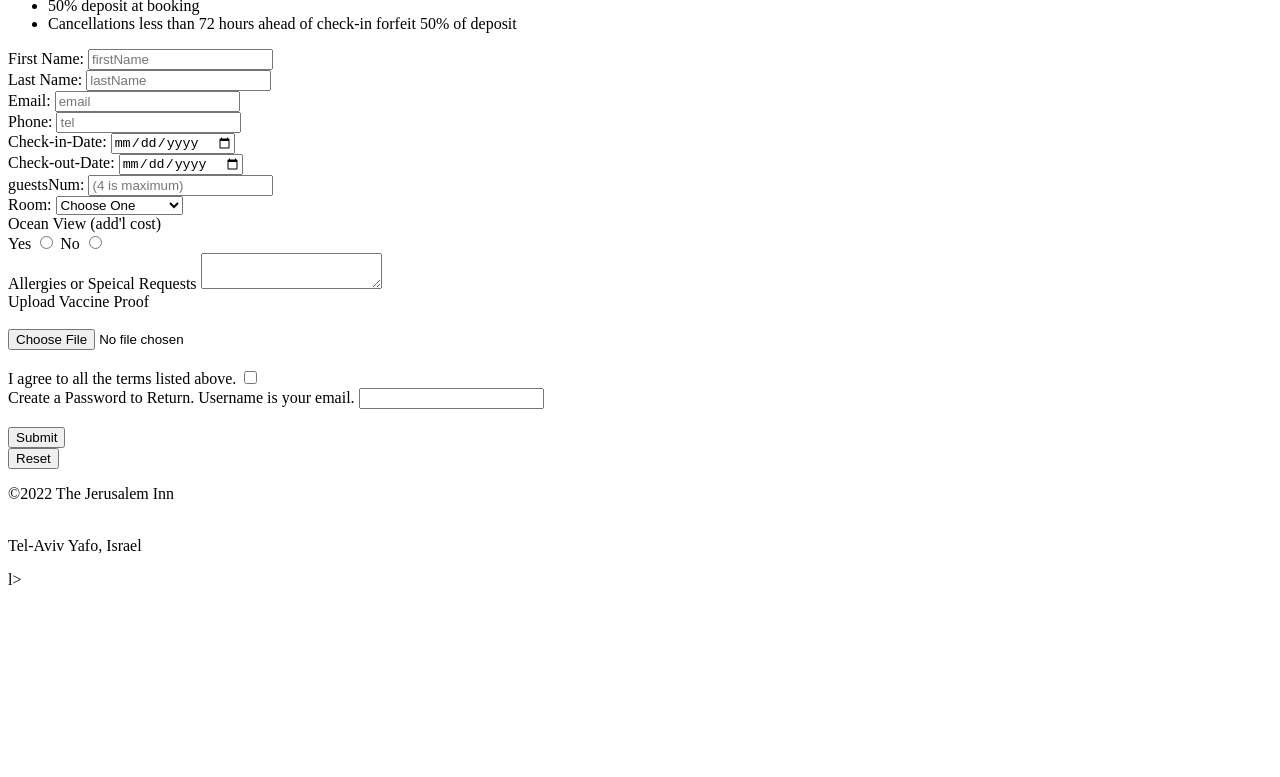
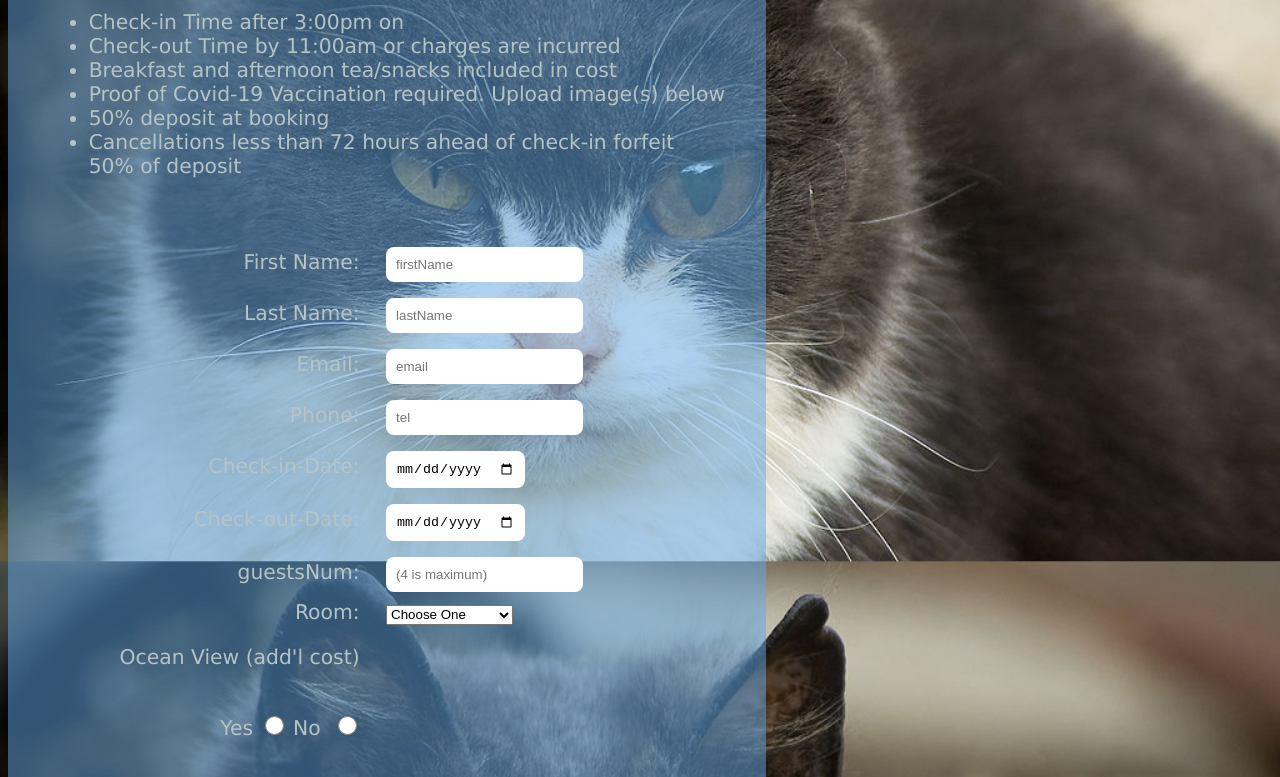
Before and after one commit to Ourfathers/Files, a plain HTML site: page form.html in a window 1280 px wide. Shown: the part 290-1067 px from the top of the page. Before the commit the page ends 887 px from the top, so only its background shows below. Drawn offline with Linux system fonts and the light colour scheme.

Commit message:
again assignment

```diff
--- a/css/form-style.css
+++ b/css/form-style.css
@@ -9,11 +9,11 @@ html {
 *,
 *::before,
 *::after{
-    box-sizing: inherit;
+    box-sizing: inherit ;
 }
 
 body {
-    background-image: url(/img/amanda-phung-1w2xsyc2wwI-unsplash.jpg)>
+    background-image: url(/img/Cat-1024.jpeg);
     background-position: top;
     background-size: cover;
     background-repeat: no-repeat;
@@ -22,34 +22,33 @@ body {
 
 #wrapper {
     width: 60%;
-    background-color: rgb(67, 67, 152);
-    color:rgb(181, 196, 197)
-    padding: 5rem;
-    border-radius: 3rem;
-    margin: 0 auto;
+    background-color: rgba( 98, 167, 232, .5 );
+    color:rgb(181, 196, 197);
+    padding: 2rem;
+    border-radius: 2rem;
+    margin: 0, auto;
 }
 
 nav {
     text-align: center;
-    align-self: hover;
-    margin-bottom: 4.5rem;
+    margin-bottom: 3.5rem;
 }
 
 nav li {
     text-align: center;
-    margin-bottom: 3.6rem;
+    margin-bottom: 3.5rem;
 }
 
-nav li{
+nav li {
     display: inline;
 }
 
 
 nav a {
-    padding: 13px 18px;
+    padding: 12px 16px;
     background-color: bisque;
-    border-radius: 9px;
-    margin-right: 9px;
+    border-radius: 8px;
+    margin-right:8px;
 }
 
 .policies {
@@ -64,7 +63,7 @@ form {
 label,
 span{
     display: inline-block;
-    width: 260px;
+    width: 250px;
     margin-right: 20px;
     text-align: right;
 }
@@ -79,13 +78,13 @@ span {
 }
 
 input[type=text],
-input[type=email];
-input[type=tel];
-input[type=date];
-input[type=number];
-input[type=file];
-input[type=checkbox];
-input[type=password];
+input[type=email],
+input[type=tel],
+input[type=date],
+input[type=number],
+input[type=file],
+input[type=checkbox],
+input[type=password] {
     padding: 10px;
     margin: 8px 0;
     border: none;
@@ -93,7 +92,7 @@ input[type=password];
 }
 
 textarea {
-    border-radius: 9px;
+    border-radius: 8px;
 }
 
 input[type=checkbox],
@@ -105,12 +104,12 @@ input[type=radio] {
 
 
 select {
-    height 20px;
+    height: 20px;
 }
 
 button {
-    background-color: white
-    color: rgb:gold;
+    background-color: white;
+    color: gold;
     padding: .6rem;
     width: 5rem;
     border: none;
@@ -120,10 +119,10 @@ button {
     text-transform: uppercase;
     font-size: .80rem;
     letter-spacing: 2px;
-    font-weight: 700;
+    font-weight: 600;
     cursor: pointer;
 }
 
 button[type=submit] {
-    margin-top: 3rem;
+    margin-top: 2rem;
 }
--- a/form.html
+++ b/form.html
@@ -4,10 +4,11 @@
     <meta charset="UTF-8">
     <meta http-equiv="X-UA-Compatible" content="IE=edge">
     <meta name="viewport" content="width=device-width, initial-scale=1.0">
-    <link rel=”stylesheet” href=”/css/form-style.css”>
-    <title>Home</title>
+    <title>Form</title>
+    <link rel="stylesheet" href="/css/form-style.css">
 
-</head>
+
+    </head>
 <body>
 
     <div id="wrapper">
@@ -38,32 +39,32 @@
         </ul>
      </section>
 
-    <section class="reserve"></section>
+    <section class="reserve">
         <form method="post" name="reservation" data-netlify="true">
 
             <div>
                 <label for="firstName">First Name:</label>
-                <input type="text" name="firstName" id="firstName" placeholder="firstName"><required>
+                <input type="text" name="firstName" id="firstName" placeholder="firstName" required>
             </div>
 
             <div>
                 <label for="lastName">Last Name:</label>
-                <input type="text" name="lastName" id="lastName" placeholder="lastName"><required>
+                <input type="text" name="lastName" id="lastName" placeholder="lastName" required>
             </div>
                 <label for="Email">Email:</label>
-                <input type="text" name="Email" id="Email" placeholder="email"><required>
+                <input type="text" name="Email" id="Email" placeholder="email" required>
             <div>
                 <label for="Phone">Phone:</label>
-                <input type="tel" name="tel" id="tel" placeholder="tel"><required>
+                <input type="tel" name="tel" id="tel" placeholder="tel" required>
             </div>
                 <label for="Check-in-Date">Check-in-Date:</label>
-                <input type="date" name="date" id="date" placeholder="mm/dd/yy"><required>
+                <input type="date" name="date" id="date" placeholder="mm/dd/yy" required>
             <div>
                 <label for="Check-out-Date">Check-out-Date:</label>
-                <input type="date" name="checkOut" id="checkOut" placeholder="mm/dd/yy"><required>
+                <input type="date" name="checkOut" id="checkOut" placeholder="mm/dd/yy" required>
             </div>
                 <label for="">guestsNum:</label>
-                <input type="number" name="guestsAmt" id="guestsAmt" placeholder="(4 is maximum)"><required>
+                <input type="number" name="guestsAmt" id="guestsAmt" placeholder="(4 is maximum)" required>
             <div>
 
             </div>
@@ -74,7 +75,7 @@
                 <option value="queen">Two Queen Beds</option>
                 <option value="king">One King Bed</option>
             </select>
-        </div>
+        <div>
                 <div class="radio">
                 <span>Ocean View (add'l cost)<span><br>
                 <label for="view">Yes</label>
@@ -82,54 +83,35 @@
                 <label for="view">No</label>
                 <input type="radio" name="view" id="no" value="no">
             </div>
-            </label>Allergies or Speical Requests</label>
+            </label>Allergies or Special Requests</label>
             <textarea name="notes" id="notes"></textarea>
-            </div>
+        </div>
 
         </div><br>
-                <label for="vax" >Upload Vaccine Proof</label>
-                <div><br>
-                <input type="file" name="vax" id="vax"required>
-            </div><br>
+             <label for="vax" >Upload Vaccine Proof</label>
+            <div>
+            <input type="file" name="vax" id="vax" required>
+            </div>
             <label for="agree">I agree to all the terms listed above.</label>
-            <input type="checkbox" name="agree" id="agree"required>
-            </div> <br>
+            <input type="checkbox" name="agree" id="agree" required>
+            </div>
             </label for="password"> Create a Password to Return. Username is your email.</label>
             <input type="password" name="password" id="password">
-            <div><br>
+            <div>
             <button type="submit">Submit</button>
             </div>
             <button type="reset">Reset</button>
-            </div>
+            <div>
         </form>
     </section>
 
-    </div id="wrapper">
 
+        <footer>
+            <p>&copy;2022 The Jerusalem Inn</p>
+            <P>Tel-Aviv Yafo, Israel</p>
         </footer>
-            <p>&copy;2022 The Jerusalem Inn</p><br>
-            <label>Tel-Aviv Yafo, Israel</p>
-        </footer>
+    </div>
+
 
 </body>
 </html>
-
-
-
-
-
-
-
-
-
-
-
-
-
-
-
-
-
-
-
-       l>
```
Also changed, not shown: index.html (+1 -1 lines), img/Hanging_Gardens_of_Babylon-256.jpeg (deleted), 1 other file.
